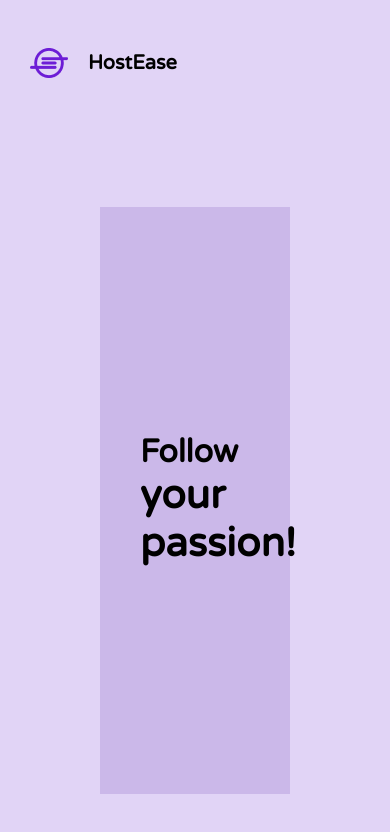
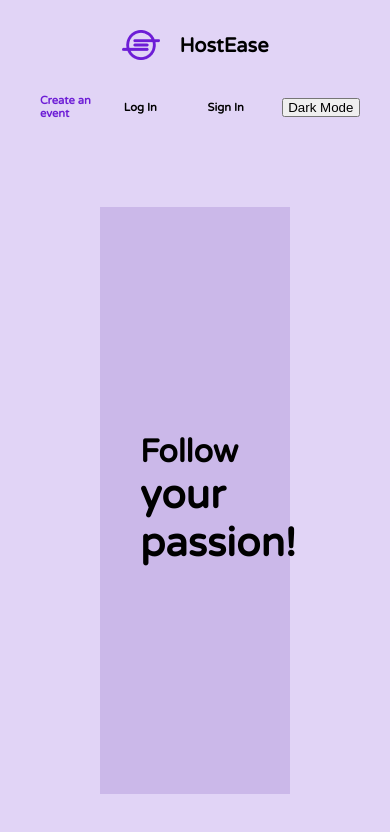
Before and after one commit to enriquedlc/HostEase, a React (Vite) app in the folder client/: page / in a window 390 px wide. Shown: the top 832 px of the page. Built offline with nearby package versions, Linux system fonts and the light colour scheme.

Commit message:
Feature: made the home page navbar responsive.
Added some styles to Home.tsx and ThemeSwitcher.tsx.

```diff
--- /dev/null
+++ b/client/src/Components/ThemeSwitcher.css
@@ -0,0 +1,5 @@
+@media screen and (max-width: 800px) {
+    button.theme-switcher-button {
+        width: 35%;
+    }
+}
--- a/client/src/Components/ThemeSwitcher.tsx
+++ b/client/src/Components/ThemeSwitcher.tsx
@@ -1,6 +1,7 @@
-import React, { useContext } from "react";
+import { useContext } from "react";
 import { Theme, ThemeContextValue } from "../Types/Types";
 import { ThemeContext } from "./ThemeProvider";
+import "./ThemeSwitcher.css";
 
 const ThemeSwitcher = () => {
 
@@ -13,7 +14,7 @@ const ThemeSwitcher = () => {
   };
 
   return (
-    <button onClick={switchTheme}>
+    <button className="theme-switcher-button" onClick={switchTheme}>
       {themeContext?.theme === "light" ? "Dark Mode" : "Light Mode"}
     </button>
   );
--- a/client/src/Pages/Home/Home.css
+++ b/client/src/Pages/Home/Home.css
@@ -170,3 +170,31 @@ div.light-home-body {
 
 /* // HOME-DESCRIPTION //*/
 /* End of the styles of the "Home Body" */
+
+/* media < 800px */
+
+@media screen and (max-width: 800px) {
+    div.top-bar-button-panel {
+    display: flex;
+    flex-direction: row;
+    align-items: center;
+    /* padding-top: 5%; */
+}
+
+div.top-bar-button-panel > a {
+    font-weight: bold;
+    font-size: 0.7rem;
+    margin-left: 3%;
+    margin-right: 3%;
+    width: 6rem;
+}
+
+nav.home-top-bar {
+    flex-direction: column;
+    align-items: center;
+}
+
+div.top-bar-company {
+    margin-bottom: 10%;
+}
+}
```
Also changed, not shown: client/src/Pages/Home/Home.tsx (+5 -5 lines).
